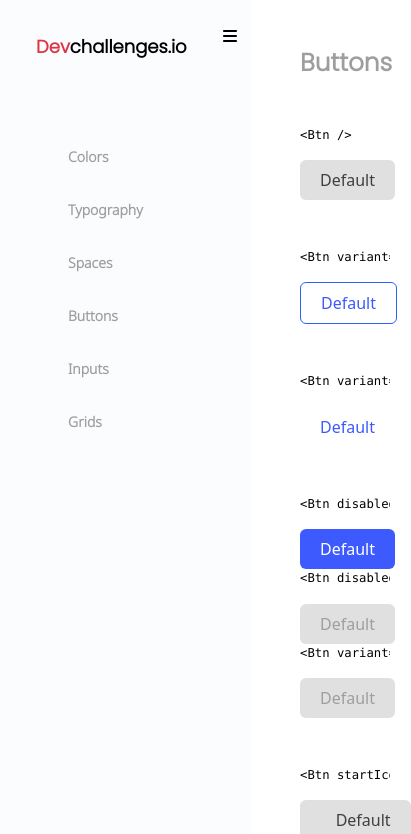
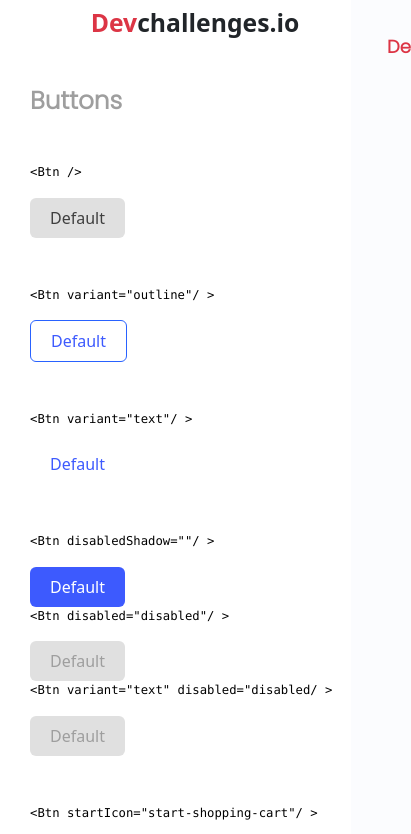
Before and after one commit to jaypee-0/Botton-Input-Components, a React (Create React App) app: page / in a window 390 px wide. Shown: the top 834 px of the page, 411 px wide, since content can reach past the window. Built offline with nearby package versions, Linux system fonts and the light colour scheme.

Commit message:
First Commit

```diff
--- a/src/App.js
+++ b/src/App.js
@@ -10,6 +10,7 @@ function App() {
     <Router>
       <Navbar />
       <div>
+      <h2 className='d-block mt-2 text-center d-md-none fw-bold'><span className='text-danger'>Dev</span>challenges.io</h2>
         <Routes>
           <Route exact path='/' element={<Button />}></Route>
           <Route exact path='/inputs' element={<Input />}></Route>
--- a/src/App.scss
+++ b/src/App.scss
@@ -11,6 +11,7 @@ nav {
     position: fixed;
     top: 0;
     left: 0;
+    z-index: 100;
     h2 {
         padding: 2rem 2.25rem 0rem;
         font-size: 18px;
@@ -70,10 +71,19 @@ footer {
         font-weight: 600;
     }
 }
+.fa-times, .fa-bars {
+    display: none;
+}
+
 @media screen and (max-width: 768px) {
-    // nav {
-    //     .expand {
-
-    //     }
-    // }
+    .hide {
+        width: calc(var($nav-width) - 200px);
+        left: 90%;
+    }
+    .buttons {
+        margin-left: calc($nav-width - 220px);
+    }
+    .fa-times, .fa-bars {
+        display: block;
+    }
 }
--- a/src/Components/Navbar.jsx
+++ b/src/Components/Navbar.jsx
@@ -6,8 +6,10 @@ const Navbar = () => {
   const [click, setClick] = useState(false);
   const handleClick = () => setClick(!click);
 
+  //const handleNav = () => setshowNav(!setshowNav);
+
   return (
-    <nav className='pt-1 expand'>
+    <nav className='pt-1 hide'>
         <div className='d-flex'>
         <h2 className='fw-bold pb-5'><span className='text-danger'>Dev</span>challenges.io</h2>
         <span onClick={handleClick}><FA className='pt-4' icon={click ? 'times': 'bars'} /></span>
```
